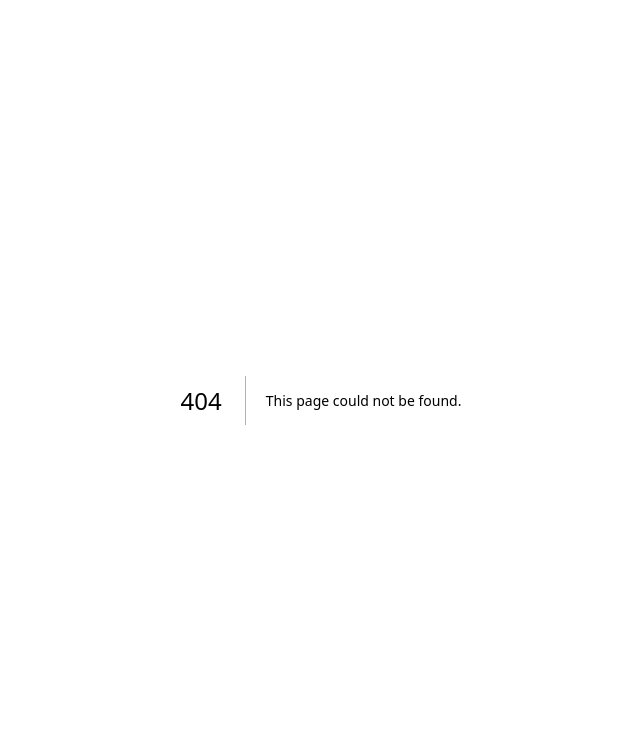
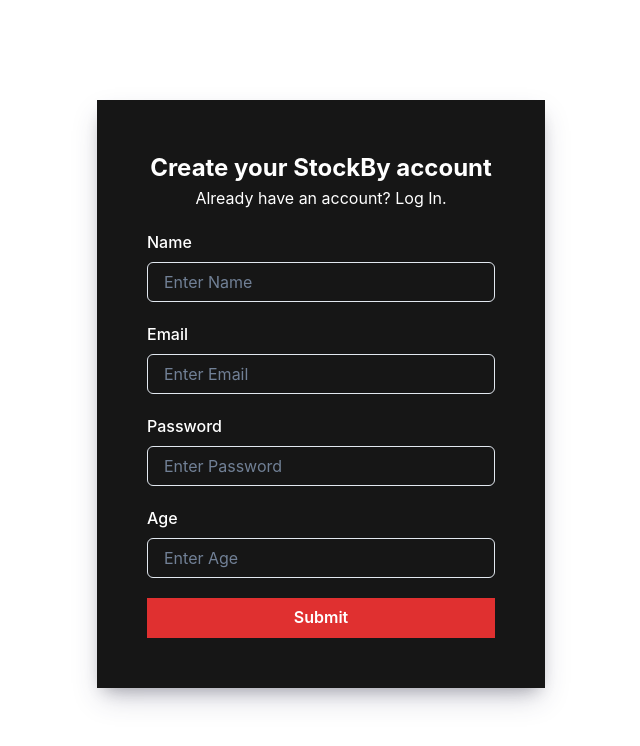
Before and after one commit to aman-109/massive-power, a Next.js app in the folder stockby/: page /signup in a window 1280 px wide. Before the commit this address had no page. Shown: the top 746 px of the page, without its empty margins (319-959 px from the left). Built offline with nearby package versions, Linux system fonts and the light colour scheme.

Commit message:
added signup, login api and login signup ui

```diff
--- a/stockby/models/user.model.js
+++ b/stockby/models/user.model.js
@@ -1,23 +1,34 @@
-import mongoose from 'mongoose';
+import mongoose from "mongoose";
 var Schema = mongoose.Schema;
 
 var user = new Schema({
   name: {
     type: String,
-    required: true
+    required: true,
   },
   email: {
     type: String,
-    required: true
+    required: true,
+    unique: true,
   },
   password: {
     type: String,
-    required: true
-  }
+    required: true,
+  },
+  age: {
+    type: Number,
+    required: true,
+  },
+  user_id: {
+    type: String,
+    require: true,
+    unique: true,
+  },
 });
 
 mongoose.models = {};
 
-var User = mongoose.model('User', user);
+var User = mongoose.model("User", user);
 
-export default User;
+
+module.exports= User
--- a/stockby/next.config.js
+++ b/stockby/next.config.js
@@ -1,9 +1,14 @@
 /** @type {import('next').NextConfig} */
 const nextConfig = {
   reactStrictMode: true,
-  env:{
-    mongodburl:"mongodb+srv://aman:aman1234@cluster0.mh0cbnv.mongodb.net/stockby?retryWrites=true&w=majority"
-  }
-}
+  env: {
+    mongodburl:"mongodb+srv://aman:aman1234@cluster0.mh0cbnv.mongodb.net/stockby?retryWrites=true&w=majority",
+    // mongodburl: "mongodb://127.0.0.1:27017/stockby",
+    MAIL_EMAIL: "aman.mate.52@gmail.com",
+    MAIL_PASSWORD: "fosomikxxqaettgv",
+    TOKEN_SECRET:"TOKEN_SECRET_KEY183729",
+    REFRESHTOKEN_SECRET:"REFRESHTOKEN_SECRET_KEY183729"
+  },
+};
 
-module.exports = nextConfig
+module.exports = nextConfig;
--- a/stockby/package.json
+++ b/stockby/package.json
@@ -16,6 +16,7 @@
     "@next/font": "13.0.7",
     "argon2": "^0.30.2",
     "axios": "^1.2.1",
+    "cookies-next": "^2.1.1",
     "dotenv": "^16.0.3",
     "eslint": "8.30.0",
     "eslint-config-next": "13.0.7",
--- /dev/null
+++ b/stockby/pages/api/user/login.js
@@ -0,0 +1,41 @@
+import connectDB from "../../../config/db";
+const argon2 = require("argon2");
+const User = require("../../../models/user.model");
+const jwt = require("jsonwebtoken");
+import { setCookie } from "cookies-next";
+
+const token_secret = process.env.TOKEN_SECRET;
+const refreshToken_secret = process.env.REFRESHTOKEN_SECRET;
+
+const handler = async (req, res) => {
+  if (req.method === "POST") {
+    const { user_id, password } = req.body;
+
+    let user = await User.findOne({ user_id });
+    if (user) {
+      if (await argon2.verify(user.password, password)) {
+        let token = jwt.sign(
+          { email: user.email, name: user.name, age: user.age },
+          token_secret,
+          { expiresIn: "7 days" }
+        );
+        let refreshToken = jwt.sign(
+          { email: user.email, name: user.name, age: user.age },
+          refreshToken_secret,
+          { expiresIn: "28 days" }
+        );
+        setCookie("token", token,{req,res});
+        setCookie("refreshToken", refreshToken,{req,res});
+        return res.status(200).send({ status: true, token, refreshToken });
+      } else {
+        return res.status(401).send("wrong password");
+      }
+    } else {
+      return res.status(401).send("user not found");
+    }
+  } else {
+    res.status(422).send("req_method_not_supported");
+  }
+};
+
+export default connectDB(handler);
--- /dev/null
+++ b/stockby/pages/api/user/signup.js
@@ -0,0 +1,84 @@
+import connectDB from "../../../config/db";
+const argon2 = require("argon2");
+const User = require("../../../models/user.model");
+const otpGenerator = require("otp-generator");
+const nodemailer = require("nodemailer");
+
+const OTP_LENGTH = 8;
+
+const OTP_CONFIG = {
+  lowerCaseAlphabets: false,
+  specialChars: false,
+};
+
+const generateOTP = () => {
+  const OTP = otpGenerator.generate(OTP_LENGTH, OTP_CONFIG);
+  return OTP;
+};
+
+const MAIL_SETTINGS = {
+  service: "gmail",
+  auth: {
+    user: process.env.MAIL_EMAIL,
+    pass: process.env.MAIL_PASSWORD,
+  },
+};
+
+const transporter = nodemailer.createTransport(MAIL_SETTINGS);
+
+const sendMail = async (params) => {
+  try {
+    let info = await transporter.sendMail({
+      from: MAIL_SETTINGS.auth.user,
+      to: params.to,
+      subject: "Hello ✔",
+      html: `
+        <div
+          class="container"
+          style="max-width: 90%; margin: auto; padding-top: 20px"
+        >
+          <h2>Welcome to the StockBy.</h2>
+          <h4>Signup Successfull, here is your User Id for login ✔</h4>
+          <h1 style="font-size: 40px; letter-spacing: 2px; text-align:center;">${params.UID}</h1>
+     </div>
+      `,
+    });
+    return info;
+  } catch (error) {
+    console.log(error);
+    return false;
+  }
+};
+
+const handler = async (req, res) => {
+  if (req.method === "POST") {
+    const { email, name, age, password } = req.body;
+    let ur = await User.findOne({ email: email });
+    if (ur) {
+      return res.status(400).send("user alredy exist");
+    }
+    let otp = generateOTP();
+    let hash = await argon2.hash(password);
+
+    let user = await User.create({
+      name,
+      email,
+      password: hash,
+      age,
+      user_id: otp,
+    });
+    if (user) {
+      let mail = await sendMail({ to: user.email, UID: user.user_id });
+      if (mail === false) {
+        return res.status(401).send("cant able to send mail");
+      }
+      return res.status(200).send("check your email for user ID");
+    } else {
+      return res.status(401).send("something went wrong");
+    }
+  } else {
+    res.status(422).send("req_method_not_supported");
+  }
+};
+
+export default connectDB(handler);
--- a/stockby/pages/index.js
+++ b/stockby/pages/index.js
@@ -2,7 +2,7 @@
 import io from 'Socket.IO-client'
 
 export default function Home() {
-  useEffect(() => {socketInitializer()}, [])
+  // useEffect(() => {socketInitializer()}, [])
 
   // const socketInitializer = async () => {
   //   await fetch('/api/socket')
@@ -15,7 +15,6 @@
   return (
     <>
     <h1>Homepage</h1>
-
     </>
   )
 }
--- /dev/null
+++ b/stockby/pages/signup.js
@@ -0,0 +1,129 @@
+import React, { useState } from "react";
+import {
+  Box,
+  Button,
+  FormControl,
+  FormLabel,
+  Input,
+  Text,
+} from "@chakra-ui/react";
+
+let init = {
+  name: "",
+  email: "",
+  password: "",
+  age: "",
+};
+
+export default function signup() {
+  const [state, setState] = useState(init);
+  const [isDisabled, setDis] = useState(true);
+
+  let handleChange = (e) => {
+    let { name, value } = e.target;
+    setState({ ...state, [name]: value });
+
+    if (
+      state.email == "" ||
+      state.password == "" ||
+      state.name == "" ||
+      state.age == ""
+    ) {
+      setDis(true);
+    } else {
+      setDis(false);
+    }
+  };
+  let handleClick = (data) => {
+    console.log(data);
+  };
+  let { email, password, name, age } = state;
+  return (
+    <Box
+      w={{ base: "95%", sm: "95%", md: "60%", lg: "35%" }}
+      m="auto"
+      boxShadow={
+        "rgba(50, 50, 93, 0.25) 0px 13px 27px -5px, rgba(0, 0, 0, 0.3) 0px 8px 16px -8px"
+      }
+      p={{
+        base: "20px 20px",
+        sm: "20px 20px",
+        md: "50px 50px",
+        lg: "50px 50px",
+      }}
+      mt={"100px"}
+      bg="#161616"
+      color={"white"}
+    >
+      <Box textAlign="center" mb={"20px"}>
+        <Text
+          fontSize={{ base: "lg", sm: "lg", md: "xl", lg: "2xl" }}
+          fontWeight="bold"
+        >
+          Create your StockBy account
+        </Text>
+        <Text fontSize={"md"}>
+          Already have an account?<span> Log In.</span>
+        </Text>
+      </Box>
+      <Box>
+        <FormControl display={"flex"} flexDirection="column" gap={"20px"}>
+          <Box>
+            <FormLabel>Name</FormLabel>
+            <Input
+              placeholder="Enter Name"
+              type={"name"}
+              name="name"
+              value={name}
+              onChange={handleChange}
+            />
+          </Box>
+          <Box>
+            <FormLabel>Email</FormLabel>
+            <Input
+              placeholder="Enter Email"
+              type={"email"}
+              name="email"
+              value={email}
+              onChange={handleChange}
+            />
+          </Box>
+          <Box>
+            <FormLabel>Password</FormLabel>
+            <Input
+              placeholder="Enter Password"
+              type={"password"}
+              name="password"
+              value={password}
+              onChange={handleChange}
+            />
+          </Box>
+
+          <Box>
+            <FormLabel>Age</FormLabel>
+            <Input
+              placeholder="Enter Age"
+              type={"age"}
+              name="age"
+              value={age}
+              onChange={handleChange}
+            />
+          </Box>
+
+          <Box>
+            <Button
+              w={"100%"}
+              onClick={() => handleClick(state)}
+              borderRadius="none"
+              bg={"#e03030"}
+              color="white"
+              disabled={isDisabled}
+            >
+              Submit
+            </Button>
+          </Box>
+        </FormControl>
+      </Box>
+    </Box>
+  );
+}
```
Also changed, not shown: stockby/pages/login.js (added, +106 -0 lines), 1 other file (tests, documents, lock files or other folders).
